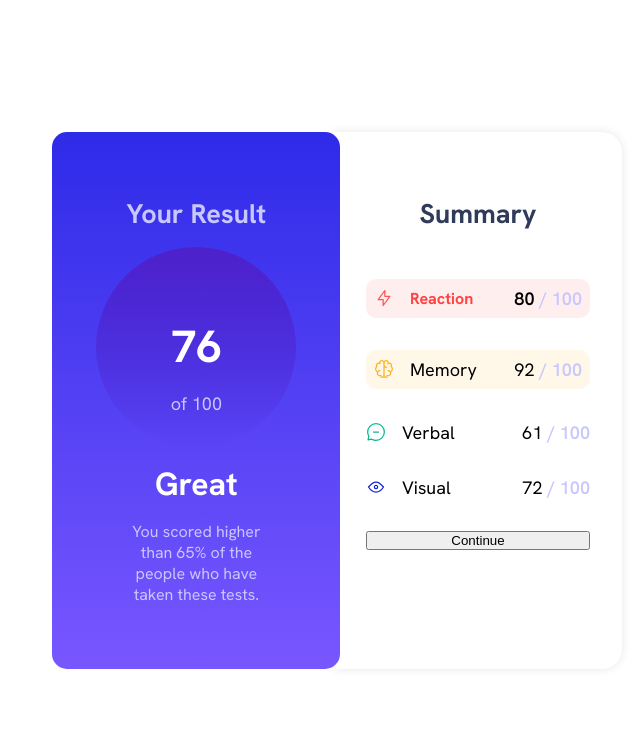
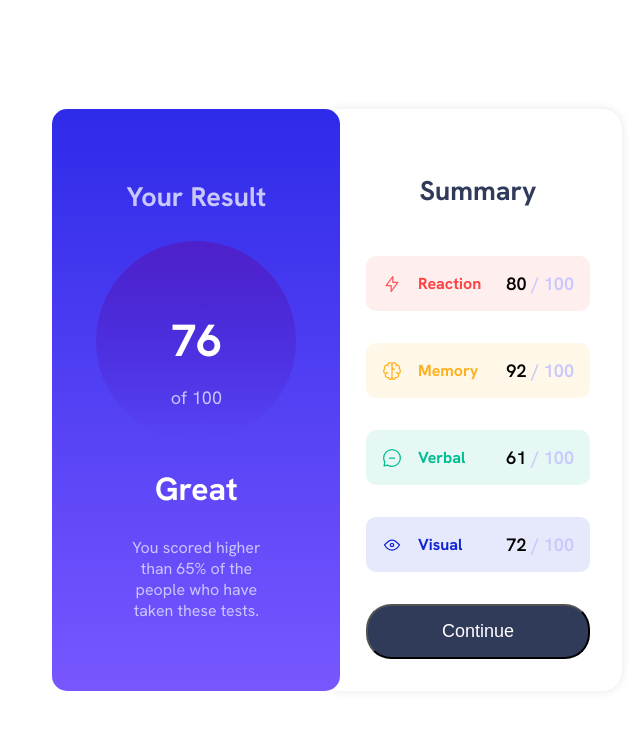
Before and after one commit to hilmi77/solution-results-summary-component-fem, a plain HTML site: page index.html in a window 1280 px wide. Shown: the whole page, without its empty margins (306-946 px from the left). Drawn offline with Linux system fonts and the light colour scheme.

Commit message:
Update HTML and CSS styles for ratio display

```diff
--- a/index.html
+++ b/index.html
@@ -61,7 +61,10 @@
                 />
                 <p class="memory">Memory</p>
               </div>
-              <div class="ratio">92<span>/ 100</span></div>
+              <div class="ratio">
+                <p>92</p>
+                <span>/ 100</span>
+              </div>
             </div>
             <div class="stats_verbal">
               <div class="image_and_name_verbal">
@@ -72,7 +75,10 @@
                 />
                 <p class="verbal">Verbal</p>
               </div>
-              <div class="ratio">61<span>/ 100</span></div>
+              <div class="ratio">
+                <p>61</p>
+                <span>/ 100</span>
+              </div>
             </div>
             <div class="stats_visual">
               <div class="image_and_name_visual">
@@ -83,9 +89,12 @@
                 />
                 <p class="visual">Visual</p>
               </div>
-              <div class="ratio">72<span>/ 100</span></div>
+              <div class="ratio">
+                <p>72</p>
+                <span>/ 100</span>
+              </div>
             </div>
-            <button class="continue">Continue</button>
+            <button class="continue_btn">Continue</button>
           </div>
         </aside>
       </section>
--- a/styles.css
+++ b/styles.css
@@ -146,11 +146,28 @@ body {
   justify-content: space-between;
   align-items: center;
   background-color: hsla(0, 100%, 67%, 0.1);
-  padding: 0.5rem;
+  padding: 1rem;
   border-radius: 10px;
 }
 .reaction {
   color: var(--Light-red);
+  font-size: 1rem;
+  font-weight: 700;
+}
+
+.memory {
+  color: var(--Orangey-yellow);
+  font-size: 1rem;
+  font-weight: 700;
+}
+
+.verbal {
+  color: var(--Green-teal);
+  font-size: 1rem;
+  font-weight: 700;
+}
+.visual {
+  color: var(--Cobalt-blue);
   font-size: 1rem;
   font-weight: 700;
 }
@@ -178,7 +195,7 @@ body {
   justify-content: space-between;
   align-items: center;
   background-color: hsla(39, 100%, 56%, 0.1);
-  padding: 0.5rem;
+  padding: 1rem;
   border-radius: 10px;
 }
 .image_and_name_memory {
@@ -192,6 +209,9 @@ body {
   flex-direction: row;
   justify-content: space-between;
   align-items: center;
+  background-color: hsl(166, 100%, 37%, 0.1);
+  padding: 1rem;
+  border-radius: 10px;
 }
 .image_and_name_verbal {
   display: flex;
@@ -204,6 +224,9 @@ body {
   flex-direction: row;
   justify-content: space-between;
   align-items: center;
+  background-color: hsla(234, 85%, 45%, 0.1);
+  padding: 1rem;
+  border-radius: 10px;
 }
 .image_and_name_visual {
   display: flex;
@@ -211,3 +234,16 @@ body {
   gap: 1rem;
   align-items: center;
 }
+.continue_btn {
+  font-size: 18px;
+  text-align: center;
+  padding: 15px 30px;
+  border-radius: 25px;
+  background-color: var(--Dark-gray-blue);
+  color: var(--White);
+  cursor: pointer;
+  &:hover {
+    background-color: var(--Light-gray-blue);
+    color: var(--Dark-gray-blue);
+  }
+}
```
